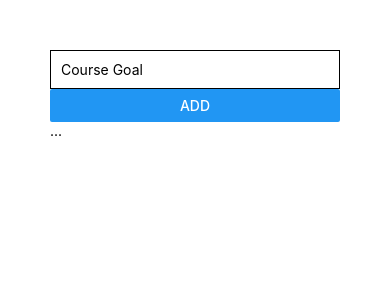
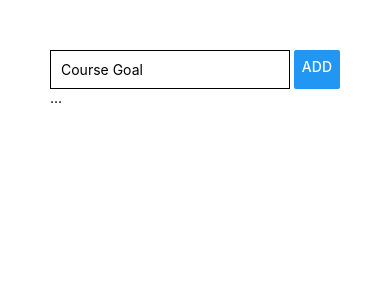
Before and after one commit to RommelTJ/React-Native-Guide, a React Native app: screen / in a window 390 px wide. Shown: the top 300 px of the page. Built offline with nearby package versions, Linux system fonts and the light colour scheme.

Commit message:
:sparkles: App: Aligning button to right of TextInput

```diff
--- a/App.js
+++ b/App.js
@@ -4,7 +4,7 @@ import { StyleSheet, Text, View, TextInput, Button } from 'react-native';
 export default function App() {
   return (
     <View style={{padding: 50}} >
-      <View>
+      <View style={{flexDirection: "row", justifyContent: "space-between"}}>
         <TextInput placeholder="Course Goal" style={{borderColor: "black", borderWidth: 1, padding: 10}} />
         <Button title="ADD" />
       </View>
```
